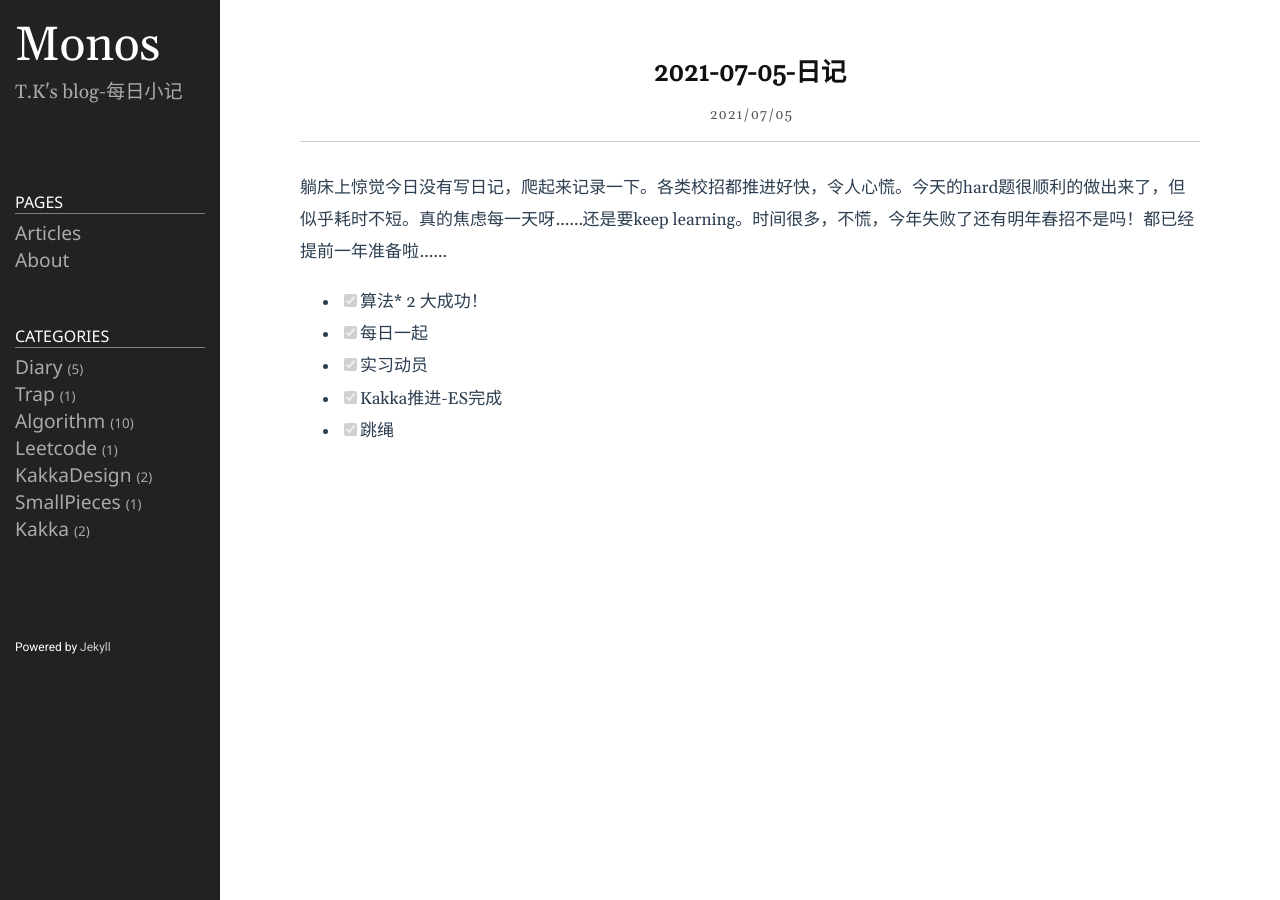
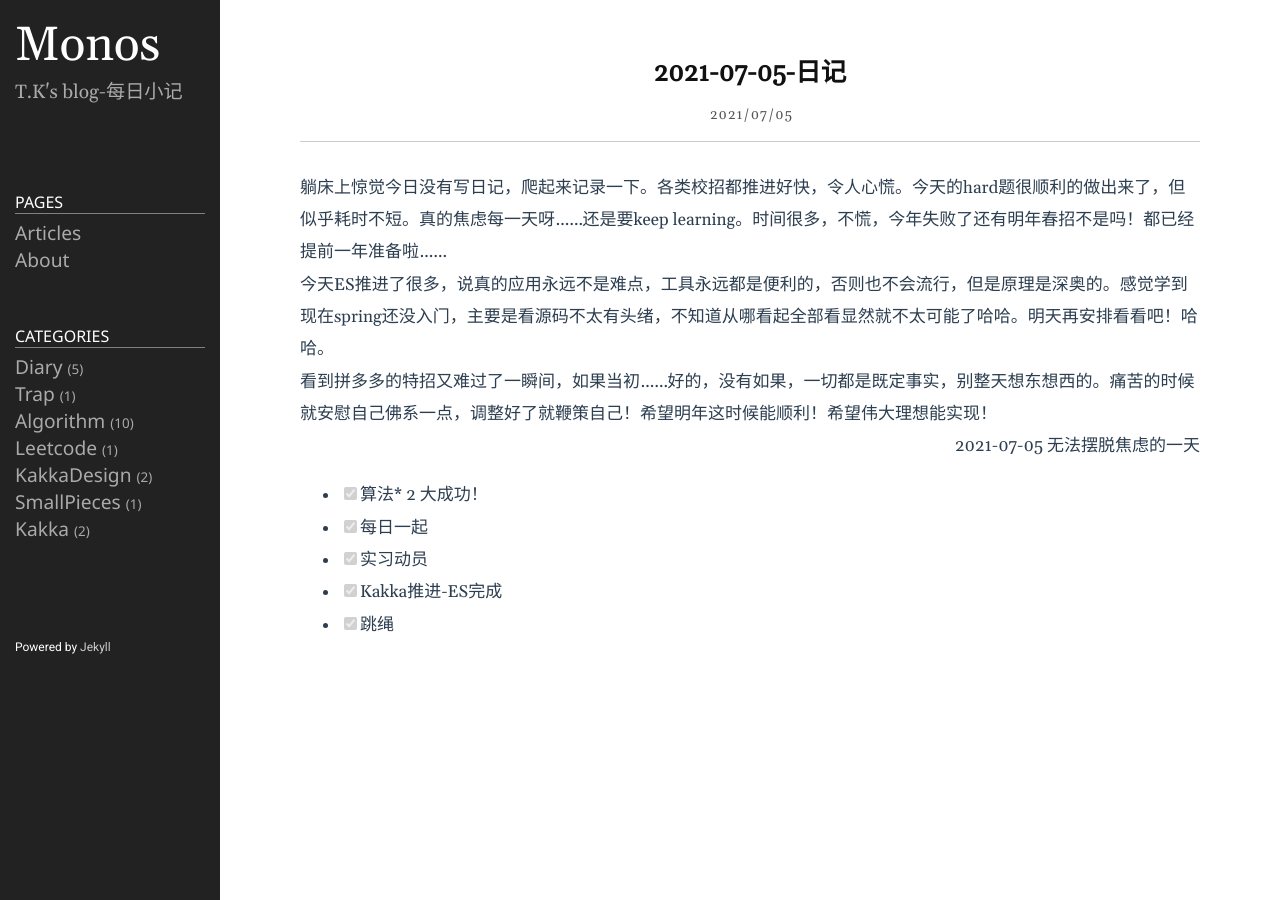
Before and after one commit to Taunk714/Taunk.github.io, a Jekyll site: the page built from _posts/2021-07-05-日记.md, in a window 1280 px wide. Built offline with Jekyll 4.4.1, drawn with Linux system fonts in a browser that asks for light colours.

Commit message:
修改文件: _posts/2021-07-05-日记.md

```diff
--- a/_posts/2021-07-05-日记.md
+++ b/_posts/2021-07-05-日记.md
@@ -9,6 +9,13 @@ preview: 1
 ---
 躺床上惊觉今日没有写日记，爬起来记录一下。各类校招都推进好快，令人心慌。今天的hard题很顺利的做出来了，但似乎耗时不短。真的焦虑每一天呀……还是要keep learning。时间很多，不慌，今年失败了还有明年春招不是吗！都已经提前一年准备啦……
 
+今天ES推进了很多，说真的应用永远不是难点，工具永远都是便利的，否则也不会流行，但是原理是深奥的。感觉学到现在spring还没入门，主要是看源码不太有头绪，不知道从哪看起全部看显然就不太可能了哈哈。明天再安排看看吧！哈哈。
+
+看到拼多多的特招又难过了一瞬间，如果当初……好的，没有如果，一切都是既定事实，别整天想东想西的。痛苦的时候就安慰自己佛系一点，调整好了就鞭策自己！希望明年这时候能顺利！希望伟大理想能实现！
+<p align="right">
+2021-07-05 无法摆脱焦虑的一天
+</p>
+
 - [x] 算法* 2 大成功！
 - [x] 每日一起
 - [x] 实习动员
```
